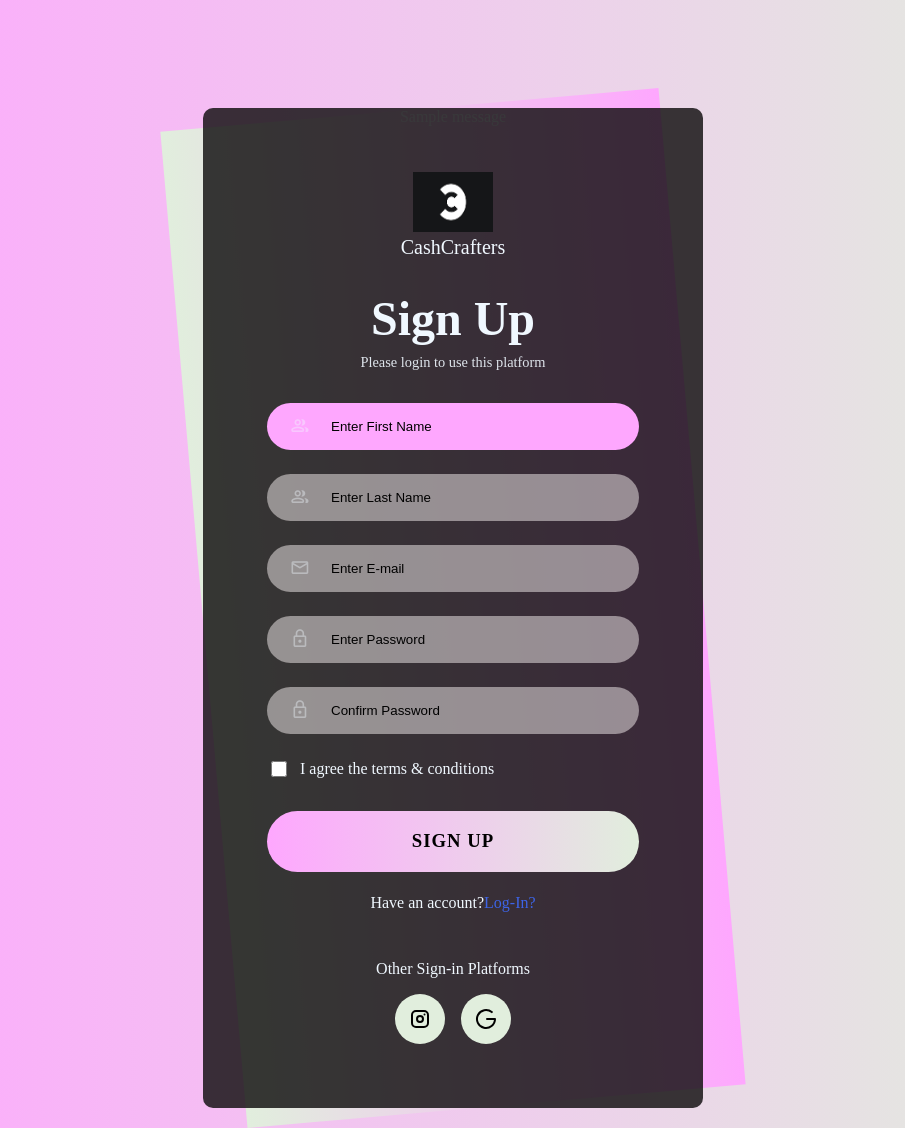
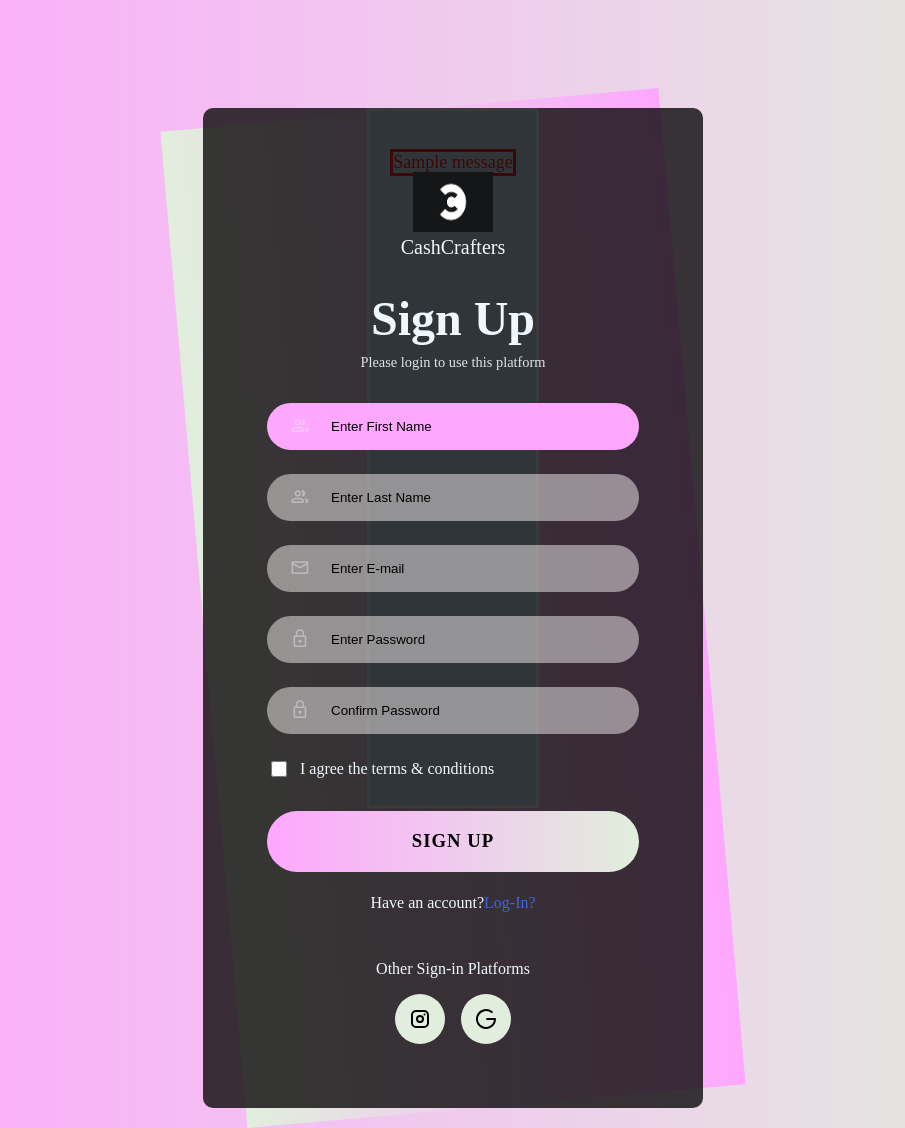
Before and after one commit to baliga04/team-sloth, a Flask app: page /register in a window 1280 px wide. Shown: the whole page, without its empty margins (187-1092 px from the left). Run offline with Flask 3, Linux system fonts and the light colour scheme; tables that the repository leaves empty hold one stand-in row (values such as "Sample post"); one stand-in notice (Sample message) is shown; some web fonts are replaced.

Commit message:
alert messages

```diff
--- a/backend1/static/styles.css
+++ b/backend1/static/styles.css
@@ -210,3 +210,10 @@
     }
 
 }
+.alert {
+    padding: 20px;
+    background-color: #cae9fc;
+    color: white;
+  font-size:large;
+  border-style: solid;
+}
--- a/backend1/static/stylesLand.css
+++ b/backend1/static/stylesLand.css
@@ -22,7 +22,7 @@
 }
 body {
   /* font-family: cursive; */
-  background-color: #d6baba;
+  background-color: #025464;
   }
 a {
    text-decoration: none;
@@ -52,7 +52,7 @@
       }
 
       .menu li:hover {
-      background-color: #e2a9a9;
+      background-color: #025464;
       border-radius: 5px;
       transition: 0.3s ease;
       }
@@ -86,7 +86,7 @@
       }
 
       .dropdown li:hover {
-      background-color: #fc86d8;
+      background-color: #025464;
       }
 
   .services:hover .dropdown {
--- a/backend1/templates/login.html
+++ b/backend1/templates/login.html
@@ -12,8 +12,9 @@
     {% with messages= get_flashed_messages()%}
         {% if messages %}
             {% for message in messages %}
-                <div class="alert alert-info">
-                    {{ message }}
+                <div class="alert">
+                   <p style="color:red;border-style: solid;">{{ message }}</p>
+
                 </div>
             {% endfor %}
         {% endif %}
--- a/backend1/templates/registration.html
+++ b/backend1/templates/registration.html
@@ -12,8 +12,8 @@
     {% with messages= get_flashed_messages()%}
         {% if messages %}
             {% for message in messages %}
-                <div class="alert alert-info">
-                    {{ message }}
+                <div class="alert">
+                    <p style="color:red;border-style: solid;">{{ message }}</p>
                 </div>
             {% endfor %}
         {% endif %}
```
Also changed, not shown: 1 other file.
